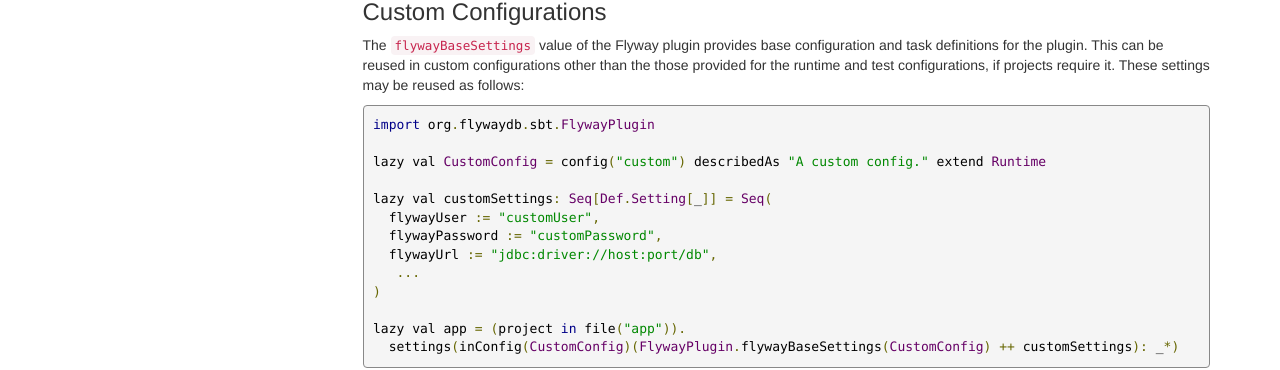
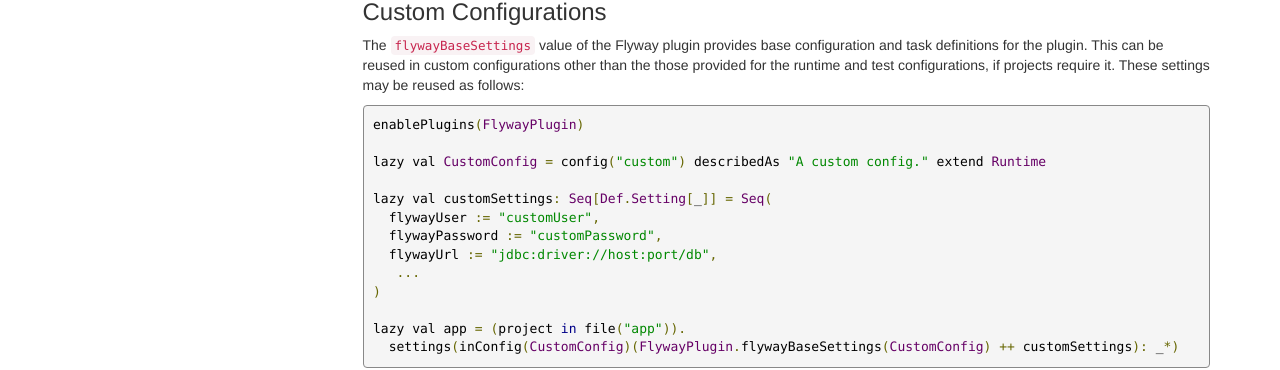
Before and after one commit to davidmweber/flyway-sbt-docs, a Jekyll site: the page built from index.html, in a window 1280 px wide. Shown: the part 1471-1841 px from the top of the page. Built offline with Jekyll 4.4.1, drawn with Linux system fonts in a browser that asks for light colours.

Commit message:
Update index.html

```diff
--- a/index.html
+++ b/index.html
@@ -81,7 +81,7 @@
     <h3>Custom Configurations</h3>
     <p>The <code>flywayBaseSettings</code> value of the Flyway plugin provides base configuration and task definitions for the plugin.  This can be reused in custom configurations other than the those provided for the runtime and test configurations, if projects require it.  These settings may be reused as follows:</p>
 
-    <pre class="prettyprint">import org.flywaydb.sbt.FlywayPlugin
+    <pre class="prettyprint">enablePlugins(FlywayPlugin)
 
 lazy val CustomConfig = config("custom") describedAs "A custom config." extend Runtime
 
```
